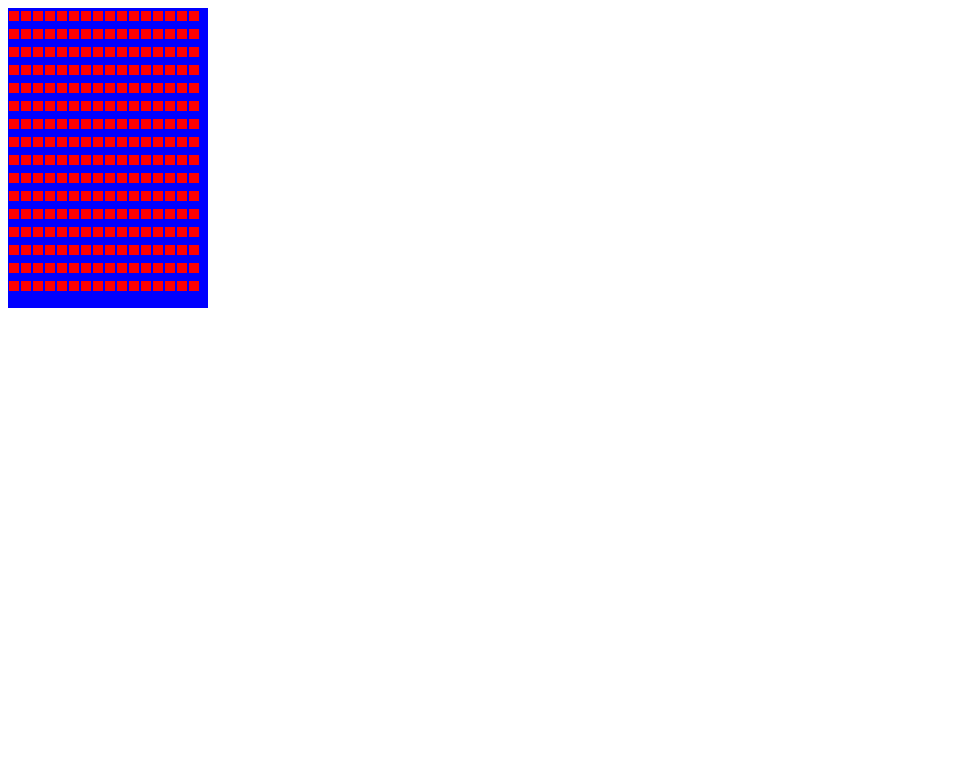
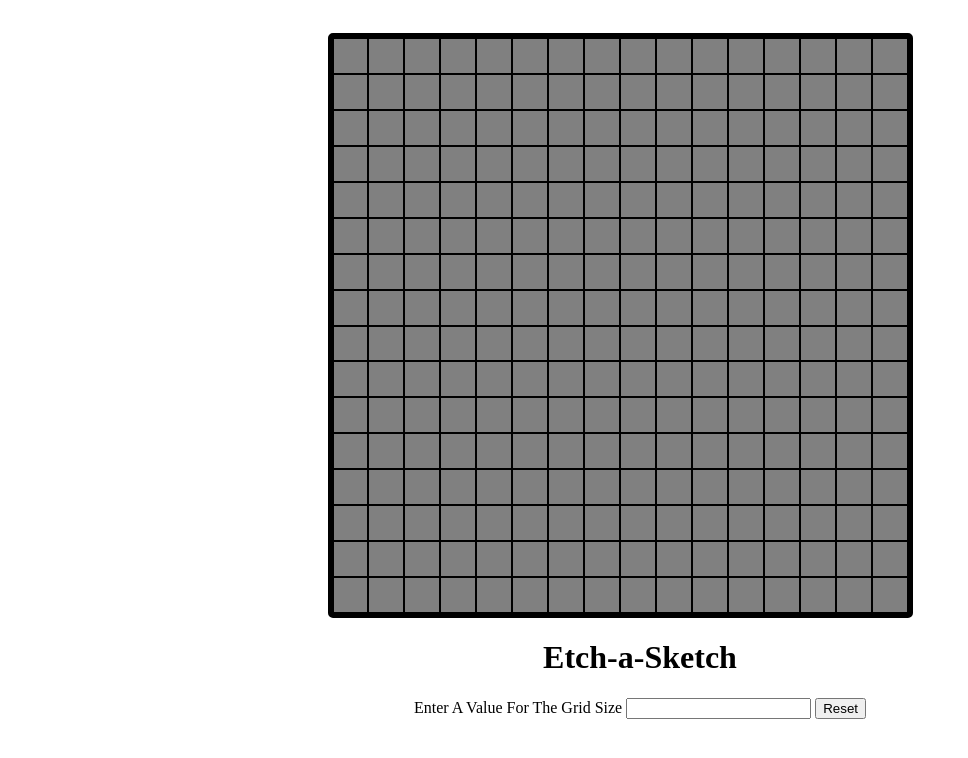
Before and after one commit to PizzasaurusR/Etch-a-Sketch, a plain HTML site: page index.html in a window 1280 px wide. Shown: the whole page, without its empty margins (0-968 px from the left). Drawn offline with nearby package versions, Linux system fonts and the light colour scheme.

Commit message:
Complete Etch-a-Sketch

```diff
--- a/app.js
+++ b/app.js
@@ -1,17 +1,43 @@
+const grid = document.querySelector(".container");
+const userInput = document.getElementById("quantity");
+const resetBtn = document.querySelector(".reset");
 
-$(document).ready(function(){
-    for (var x=0; x<16; x++){
-        for (var y=0; y<16; y++){
-            var singleBox = $("<div class='unit'></div>");
-            singleBox.appendTo('#container');
-        }
+gridCreate = () => {
+    for( let i = 0; i<256; i++){
+        const div = document.createElement("div");
+        div.classList.add("square");
+        grid.appendChild(div);
     }
+};
+
+updateGrid = () => {
+    grid.innerHTML = "";
+    grid.style.setProperty(
+        "grid-template-columns",
+        `repeat(${userInput.value}, 2fr)`
+    );
+
+    for (let i = 0; i < userInput.value * userInput.value; i++){
+        const div = document.createElement("div");
+        div.classList.add("square");
+        grid.appendChild(div);
+    }
+    console.log(userInput.value);
+};
+
+const square = document.querySelector("div");
+square.addEventListener("mouseover", function(event){
+    event.target.classList.replace("square", "color")
 });
 
-const gridBoxes = document.querySelector('#container div');
+userInput.addEventListener("change", updateGrid);
 
-function changeClass () {
-    this.classList.add('unit-hover');
-}
+resetBtn.addEventListener("click", function(){
+    grid.innerHTML = "";
+    userInput.value = "";
+    grid.style.setProperty("grid-template-columns", `repeat(16, 2fr)`);
+    grid.style.setProperty("grid-template-rows", `repeat(16, 2fr)`);
+    gridCreate();
+});
 
-gridBoxes.forEach(div => div.addEventListener('mouseover', changeClass));
+gridCreate();
--- a/index.html
+++ b/index.html
@@ -8,7 +8,18 @@
     <title>Etch-a-Sketch</title>
 </head>
 <body>
-    <div id="container"></div>
+    <div id="right">
+        <div class="container">
+
+        </div>
+    </div>
+
+    <div class="page">
+        <h1>Etch-a-Sketch</h1>
+        <label for="quantity">Enter A Value For The Grid Size</label>
+        <input type="number" id="quantity" name="quantity">
+        <button class="reset">Reset</button>
+    </div>
 
     <script src="http://ajax.googleapis.com/ajax/libs/jquery/1.11.0/jquery.min.js"></script>
     <script src="app.js"></script>
--- a/styles.css
+++ b/styles.css
@@ -1,21 +1,34 @@
-#container {
-    background-color: blue;
-    height: 300px;
-    width: 200px;
+
+html{
+    text-align: center;
 }
 
-.unit{
-    height: 10px;
-    width: 10px;
-    background-color: red;
-    margin: 1px;
+.right{
+    float: right;
+}
+
+.left{
     display: inline-block;
 }
 
-.unit-hover{
+.square{
+background-color: grey;
+border: solid black 1px;
+}
+
+.color{
     background-color: black;
-    height: 10px;
-    width: 10px;
-    margin: 1px;
-    display: inline-block;
+    border: solid black 1px;
 }
+
+.container {
+    margin-top: 25px;
+    margin-right: 40px;
+    display: inline-grid;
+    grid-template-columns: repeat(16, 2fr);
+    grid-template-rows: repeat(16, 2fr);
+    border: 5px solid black;
+    border-radius: 5px;
+    height: 575px;
+    width: 575px;
+}
```
